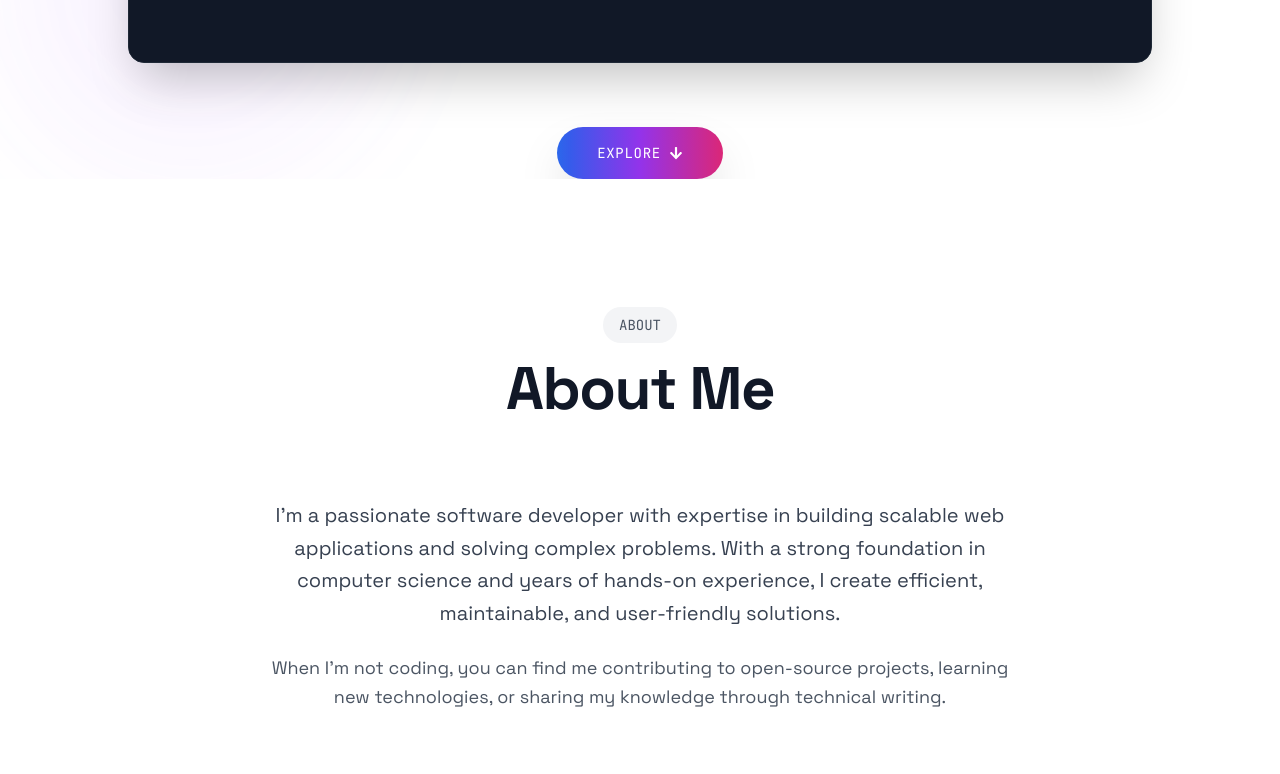
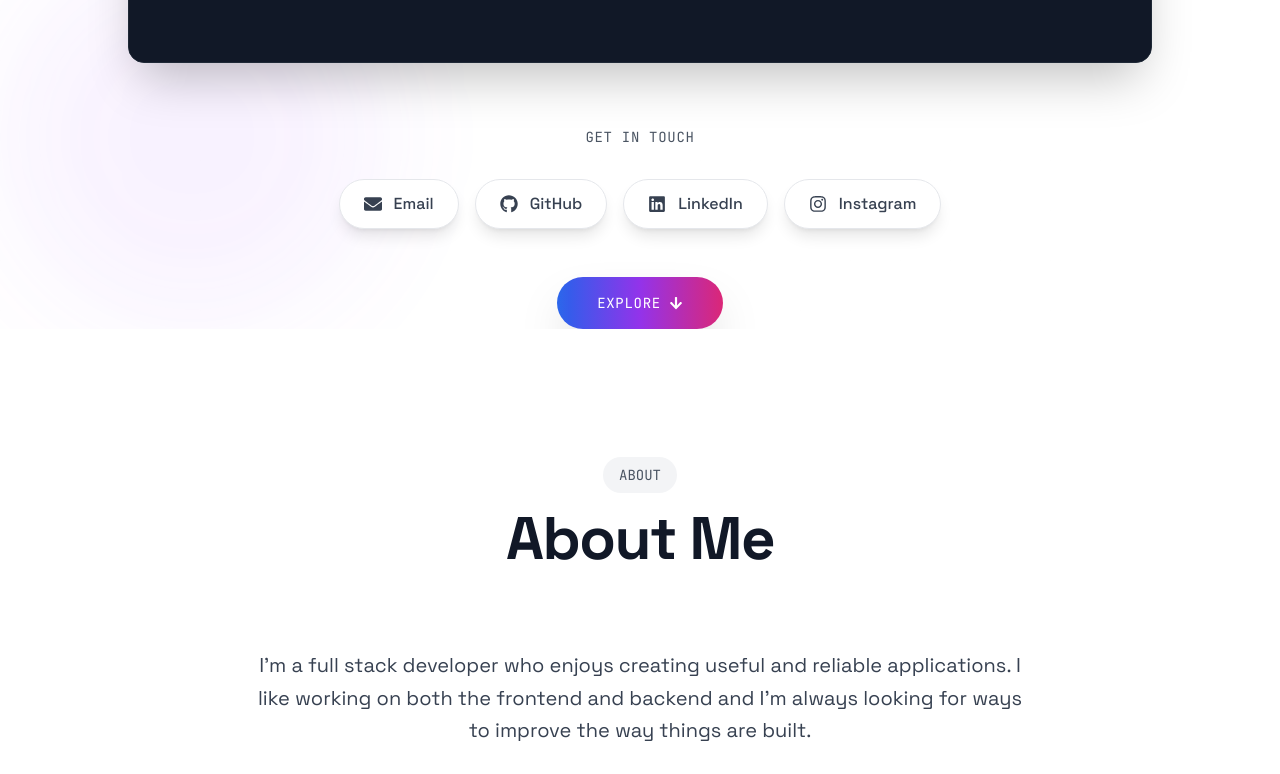
Before and after one commit to sudarshanr10/personal-website, a React (Vite) app: page / in a window 1280 px wide. Shown: the part 740-1514 px from the top of the page. Built offline with nearby package versions, Linux system fonts and the light colour scheme.

Commit message:
feat: Update About section, enhance Projects with creative design, and add contact buttons to home page

```diff
--- a/src/components/About.tsx
+++ b/src/components/About.tsx
@@ -15,10 +15,10 @@ const About = () => {
 
         <div className="mb-16 max-w-3xl mx-auto text-center">
           <p className="text-xl text-gray-700 dark:text-gray-300 mb-6 leading-relaxed">
-            I'm a passionate software developer with expertise in building scalable web applications and solving complex problems. With a strong foundation in computer science and years of hands-on experience, I create efficient, maintainable, and user-friendly solutions.
+            I'm a full stack developer who enjoys creating useful and reliable applications. I like working on both the frontend and backend and I'm always looking for ways to improve the way things are built.
           </p>
           <p className="text-lg text-gray-600 dark:text-gray-400 leading-relaxed">
-            When I'm not coding, you can find me contributing to open-source projects, learning new technologies, or sharing my knowledge through technical writing.
+            Outside of coding, I enjoy watching and playing soccer, gaming, cooking, working out, and watching anime. I believe in continuous learning and building solutions that make a real impact.
           </p>
         </div>
 
--- a/src/components/Hero.tsx
+++ b/src/components/Hero.tsx
@@ -1,4 +1,4 @@
-import { FaArrowDown } from 'react-icons/fa'
+import { FaArrowDown, FaEnvelope, FaGithub, FaLinkedin, FaInstagram } from 'react-icons/fa'
 import Terminal from './Terminal'
 
 const Hero = () => {
@@ -42,8 +42,53 @@ const Hero = () => {
           <Terminal />
         </div>
 
+        {/* Contact Buttons Section */}
+        <div className="flex flex-col items-center space-y-8 mb-12 animate-fade-in" style={{ animationDelay: '0.5s' }}>
+          <p className="text-gray-600 dark:text-gray-400 font-mono text-sm tracking-wider">GET IN TOUCH</p>
+          <div className="flex flex-wrap justify-center gap-4">
+            <a
+              href="mailto:sudarshan86.ramesh@gmail.com"
+              className="group flex items-center space-x-3 px-6 py-3 bg-white dark:bg-gray-800 border border-gray-200 dark:border-gray-700 rounded-full hover:bg-blue-600 dark:hover:bg-blue-600 hover:border-blue-600 dark:hover:border-blue-600 hover:text-white transition-all duration-300 transform hover:scale-105 active:scale-95 shadow-lg"
+              aria-label="Email"
+            >
+              <FaEnvelope className="text-gray-700 dark:text-gray-300 group-hover:text-white transition-colors" size={18} />
+              <span className="text-gray-700 dark:text-gray-300 group-hover:text-white transition-colors font-medium hidden sm:inline">Email</span>
+            </a>
+            <a
+              href="https://github.com/sudarshanr10"
+              target="_blank"
+              rel="noopener noreferrer"
+              className="group flex items-center space-x-3 px-6 py-3 bg-white dark:bg-gray-800 border border-gray-200 dark:border-gray-700 rounded-full hover:bg-gray-900 dark:hover:bg-gray-700 hover:border-gray-900 dark:hover:border-gray-600 hover:text-white transition-all duration-300 transform hover:scale-105 active:scale-95 shadow-lg"
+              aria-label="GitHub"
+            >
+              <FaGithub className="text-gray-700 dark:text-gray-300 group-hover:text-white transition-colors" size={18} />
+              <span className="text-gray-700 dark:text-gray-300 group-hover:text-white transition-colors font-medium hidden sm:inline">GitHub</span>
+            </a>
+            <a
+              href="https://www.linkedin.com/in/sudarshan-ramesh-424386204/"
+              target="_blank"
+              rel="noopener noreferrer"
+              className="group flex items-center space-x-3 px-6 py-3 bg-white dark:bg-gray-800 border border-gray-200 dark:border-gray-700 rounded-full hover:bg-blue-700 dark:hover:bg-blue-700 hover:border-blue-700 dark:hover:border-blue-700 hover:text-white transition-all duration-300 transform hover:scale-105 active:scale-95 shadow-lg"
+              aria-label="LinkedIn"
+            >
+              <FaLinkedin className="text-gray-700 dark:text-gray-300 group-hover:text-white transition-colors" size={18} />
+              <span className="text-gray-700 dark:text-gray-300 group-hover:text-white transition-colors font-medium hidden sm:inline">LinkedIn</span>
+            </a>
+            <a
+              href="https://www.instagram.com/sudarshanr10/"
+              target="_blank"
+              rel="noopener noreferrer"
+              className="group flex items-center space-x-3 px-6 py-3 bg-white dark:bg-gray-800 border border-gray-200 dark:border-gray-700 rounded-full hover:bg-pink-600 dark:hover:bg-pink-600 hover:border-pink-600 dark:hover:border-pink-600 hover:text-white transition-all duration-300 transform hover:scale-105 active:scale-95 shadow-lg"
+              aria-label="Instagram"
+            >
+              <FaInstagram className="text-gray-700 dark:text-gray-300 group-hover:text-white transition-colors" size={18} />
+              <span className="text-gray-700 dark:text-gray-300 group-hover:text-white transition-colors font-medium hidden sm:inline">Instagram</span>
+            </a>
+          </div>
+        </div>
+
         {/* Creative Explore Button */}
-        <div className="text-center animate-fade-in" style={{ animationDelay: '0.6s' }}>
+        <div className="text-center animate-fade-in" style={{ animationDelay: '0.8s' }}>
           <button
             onClick={() => scrollToSection('about')}
             className="group relative inline-flex items-center space-x-3 px-10 py-4 bg-gradient-to-r from-blue-600 via-purple-600 to-pink-600 dark:from-blue-500 dark:via-purple-500 dark:to-pink-500 text-white rounded-full hover:from-blue-700 hover:via-purple-700 hover:to-pink-700 dark:hover:from-blue-600 dark:hover:via-purple-600 dark:hover:to-pink-600 transition-all duration-300 font-mono text-sm tracking-wider shadow-2xl hover:shadow-blue-500/50 overflow-hidden transform hover:scale-105 active:scale-95"
--- a/src/components/Projects.tsx
+++ b/src/components/Projects.tsx
@@ -6,74 +6,116 @@ const Projects = () => {
     {
       id: 1,
       title: 'Personal Website',
-      description: 'A responsive personal portfolio website built with HTML, CSS, and JavaScript.',
-      technologies: ['HTML5', 'CSS3', 'JavaScript', 'GitHub'],
+      description: 'A responsive personal portfolio website built with modern web technologies featuring dark mode, smooth animations, and an intuitive design.',
+      technologies: ['React', 'TypeScript', 'Tailwind CSS', 'Vite', 'GitHub'],
       githubUrl: 'https://github.com/sudarshanr10/personal-website',
+      category: 'Frontend',
+      color: 'from-blue-500 to-cyan-500',
     },
     {
       id: 2,
       title: 'EZSlides',
-      description: 'A full-stack AI-powered Speech-to-Slides Presentation application that converts spoken content into professional presentations.',
+      description: 'A full-stack AI-powered Speech-to-Slides Presentation application that converts spoken content into professional presentations using cutting-edge AI.',
       technologies: ['HTML', 'CSS', 'JavaScript', 'Python', 'AWS', 'Google Slides API', 'OpenAI API'],
       githubUrl: 'https://github.com/sidhegde8/ezSlides',
+      category: 'Full Stack',
+      color: 'from-purple-500 to-pink-500',
     },
     {
       id: 3,
       title: 'Crime Forecasting System',
-      description: 'A data-driven crime forecaster using the Denver Open Data API to process data for hotspot analysis and trend predictions.',
+      description: 'A data-driven crime forecaster using the Denver Open Data API to process data for hotspot analysis and trend predictions with machine learning.',
       technologies: ['Python', 'NumPy', 'Pandas', 'scikit-learn', 'folium', 'statsmodels', 'SQLite'],
       githubUrl: 'https://github.com/sudarshanr10/Crime-Forcasting-System',
+      category: 'Data Science',
+      color: 'from-orange-500 to-red-500',
     },
   ]
 
   return (
-    <section id="projects" className="py-32 px-4 bg-gray-50 dark:bg-gray-900/30 transition-colors duration-500">
-      <div className="max-w-6xl mx-auto">
-        <div className="text-center mb-20">
-          <div className="inline-block mb-4 px-4 py-2 bg-gray-100 dark:bg-gray-800 rounded-full text-sm font-mono text-gray-600 dark:text-gray-400">
+    <section id="projects" className="py-32 px-4 bg-white dark:bg-gray-950 transition-colors duration-500 relative overflow-hidden">
+      {/* Background decorations */}
+      <div className="absolute inset-0 overflow-hidden pointer-events-none">
+        <div className="absolute top-20 right-20 w-72 h-72 bg-blue-500/5 dark:bg-blue-500/3 rounded-full blur-3xl"></div>
+        <div className="absolute bottom-20 left-20 w-72 h-72 bg-purple-500/5 dark:bg-purple-500/3 rounded-full blur-3xl"></div>
+      </div>
+
+      <div className="max-w-6xl mx-auto relative z-10">
+        <div className="text-center mb-20 animate-fade-in">
+          <div className="inline-block mb-4 px-4 py-2 bg-gray-100 dark:bg-gray-800 rounded-full text-sm font-mono text-gray-600 dark:text-gray-400 hover:scale-105 transition-transform">
             PROJECTS
           </div>
           <h2 className="text-5xl md:text-6xl font-bold mb-8 text-gray-900 dark:text-white tracking-tight">
-            Projects
+            Featured Projects
           </h2>
+          <p className="text-xl text-gray-600 dark:text-gray-400 max-w-2xl mx-auto">
+            Check out some of my recent work and side projects
+          </p>
         </div>
 
         <div className="grid grid-cols-1 md:grid-cols-2 lg:grid-cols-3 gap-8">
           {projects.map((project, index) => (
             <div
               key={project.id}
-              className="bg-white dark:bg-gray-900 rounded-2xl border border-gray-200 dark:border-gray-700 hover:border-blue-300 dark:hover:border-blue-600 transition-all duration-300 overflow-hidden group shadow-sm hover:shadow-2xl hover:-translate-y-2"
+              className="group relative animate-fade-in"
               style={{ animationDelay: `${index * 100}ms` }}
             >
-              <div className="p-8">
-                <h3 className="text-2xl font-semibold text-gray-900 dark:text-white mb-4 group-hover:text-blue-600 dark:group-hover:text-blue-400 transition-colors">
+              {/* Gradient background card */}
+              <div className={`absolute inset-0 bg-gradient-to-br ${project.color} opacity-0 group-hover:opacity-10 dark:group-hover:opacity-5 rounded-2xl blur-xl transition-all duration-500`}></div>
+
+              {/* Main card */}
+              <div className="relative bg-white dark:bg-gray-900 rounded-2xl border border-gray-200 dark:border-gray-800 hover:border-blue-400 dark:hover:border-blue-500 transition-all duration-300 overflow-hidden shadow-lg hover:shadow-2xl transform hover:-translate-y-2 h-full flex flex-col">
+                {/* Category badge */}
+                <div className={`h-1 bg-gradient-to-r ${project.color}`}></div>
+
+                {/* Content */}
+                <div className="p-8 flex flex-col flex-grow">
+                  {/* Category tag */}
+                  <div className="mb-4">
+                    <span className={`inline-block px-3 py-1 text-xs font-semibold rounded-full bg-gradient-to-r ${project.color} text-white`}>
+                      {project.category}
+                    </span>
+                  </div>
+
+                  {/* Title */}
+                  <h3 className="text-2xl font-bold text-gray-900 dark:text-white mb-4 group-hover:text-transparent group-hover:bg-clip-text group-hover:bg-gradient-to-r group-hover:from-blue-600 group-hover:to-purple-600 transition-all duration-300">
                     {project.title}
                   </h3>
-                <p className="text-gray-600 dark:text-gray-400 mb-6 leading-relaxed">{project.description}</p>
 
-                <div className="flex flex-wrap gap-2 mb-6">
+                  {/* Description */}
+                  <p className="text-gray-600 dark:text-gray-400 mb-6 leading-relaxed flex-grow">
+                    {project.description}
+                  </p>
+
+                  {/* Technologies */}
+                  <div className="mb-6">
+                    <div className="flex flex-wrap gap-2">
                       {project.technologies.map((tech, techIndex) => (
                         <span
                           key={techIndex}
-                      className="px-3 py-1 bg-gray-100 dark:bg-gray-800 text-gray-700 dark:text-gray-300 text-xs rounded font-mono hover:bg-gray-200 dark:hover:bg-gray-700 transition-colors cursor-default"
+                          className="px-3 py-1 bg-gray-100 dark:bg-gray-800 text-gray-700 dark:text-gray-300 text-xs rounded-lg font-mono hover:bg-gray-200 dark:hover:bg-gray-700 transition-colors cursor-default border border-gray-200 dark:border-gray-700"
                         >
                           {tech}
                         </span>
                       ))}
                     </div>
+                  </div>
 
-                <div className="pt-4 border-t border-gray-200 dark:border-gray-700">
+                  {/* Divider */}
+                  <div className="border-t border-gray-200 dark:border-gray-800 pt-4">
                     {project.githubUrl && (
                       <a
                         href={project.githubUrl}
                         target="_blank"
                         rel="noopener noreferrer"
-                      className="inline-flex items-center space-x-2 text-gray-700 dark:text-gray-300 hover:text-blue-600 dark:hover:text-blue-400 transition-all font-medium group/link"
+                        className={`inline-flex items-center space-x-2 bg-gradient-to-r ${project.color} bg-clip-text text-transparent hover:opacity-80 transition-all font-semibold group/link`}
                       >
-                      <FaGithub className="group-hover/link:scale-110 transition-transform" />
-                      <span>View Code</span>
+                        <FaGithub className="group-hover/link:scale-110 group-hover/link:rotate-12 transition-transform" size={18} />
+                        <span>View on GitHub</span>
+                        <FaExternalLinkAlt className="group-hover/link:translate-x-1 transition-transform" size={14} />
                       </a>
                     )}
+                  </div>
                 </div>
               </div>
             </div>
--- a/src/types.ts
+++ b/src/types.ts
@@ -6,6 +6,8 @@ export interface Project {
   githubUrl?: string;
   liveUrl?: string;
   image?: string;
+  category?: string;
+  color?: string;
 }
 
 export interface Experience {
```
Lines whose indentation alone changed are shown as unchanged.
